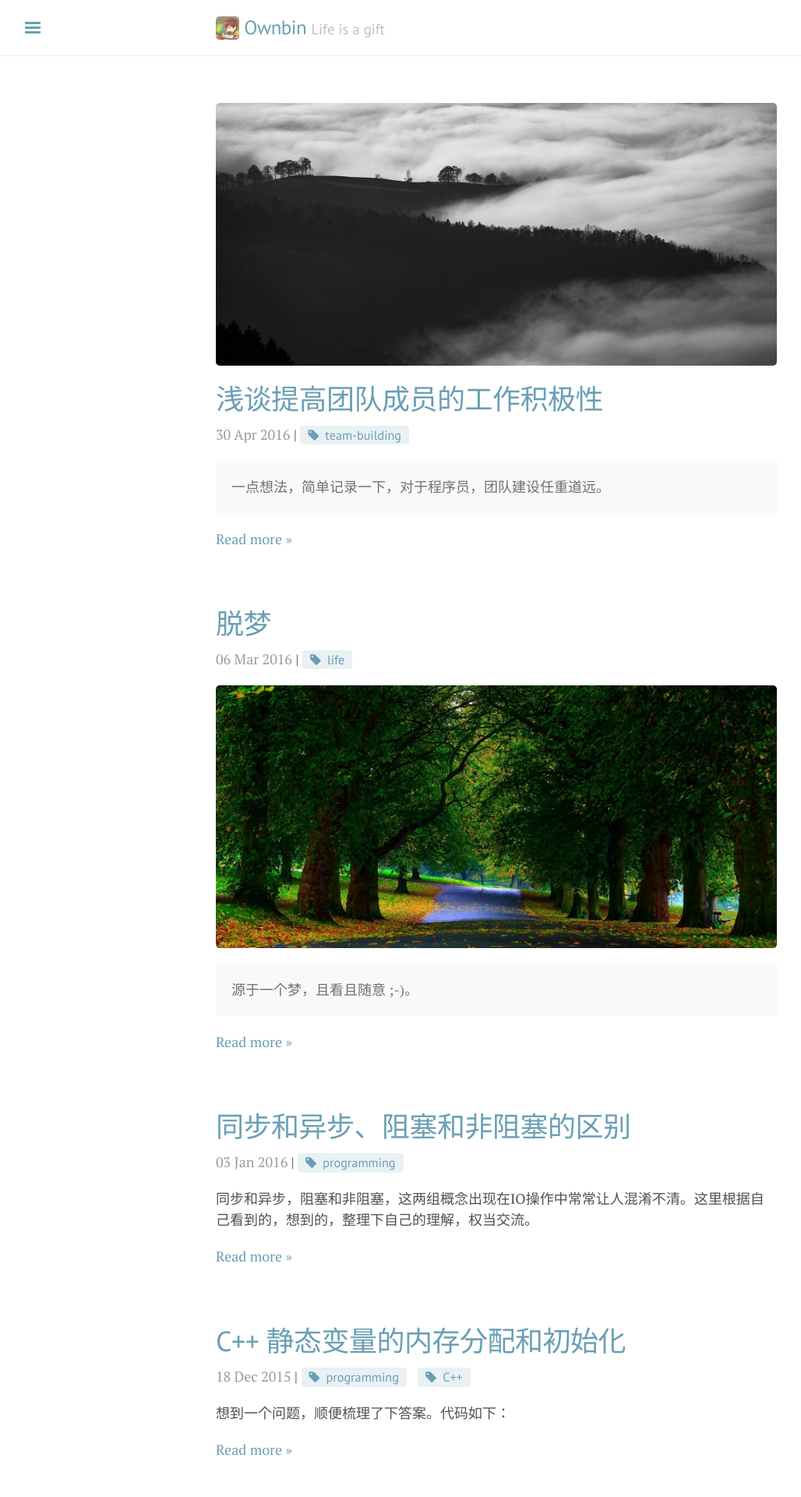
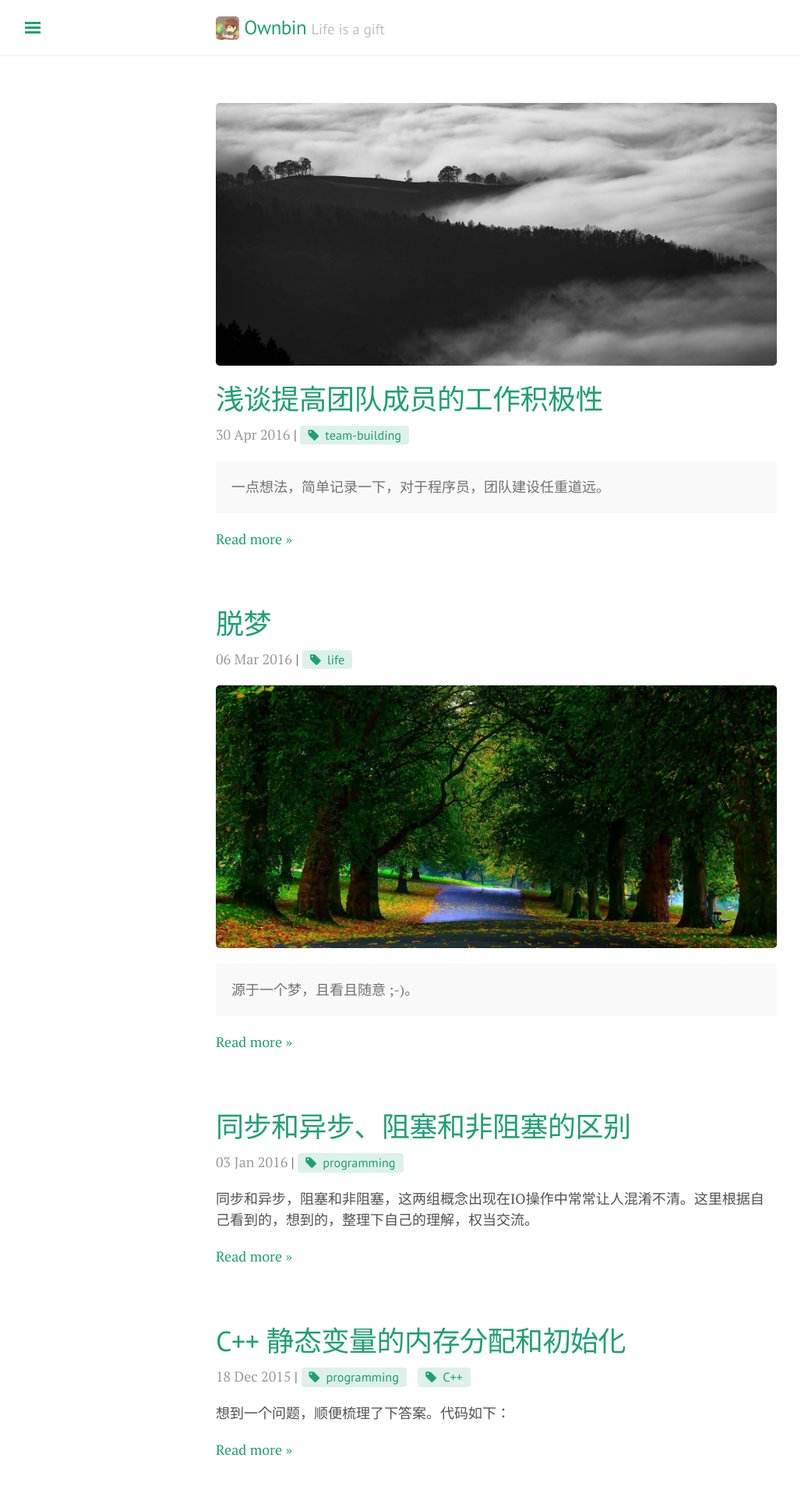
Before and after one commit to ownbin/ownbin.github.io, a Jekyll site: the page built from index.html, in a window 1280 px wide. Shown: the top 1920 px of the page at 78% size, without its empty margins (3-1031 px from the left). Built offline with Jekyll 4.4.1, drawn with Linux system fonts in a browser that asks for light colours; nearby versions of some CDN libraries; the list of posts is cut into pages by our own code.

Commit message:
增加绿色2

```diff
--- a/assets/css/_sass/_config.scss
+++ b/assets/css/_sass/_config.scss
@@ -11,11 +11,13 @@ $magenta:  #aa759f;
 $brown:    #8f5536;
 $default:  #505050;
 
+$green2:    #1E9F75;
+
 $white:      #fff;
 $lightgrey:  #eee;
 $black:      #000;
 
-$theme-color: $blue;
+$theme-color: $green2;
 $theme-color-dark: darken($theme-color, 10%);
 
 $post-date-color: #9a9a9a;
```
